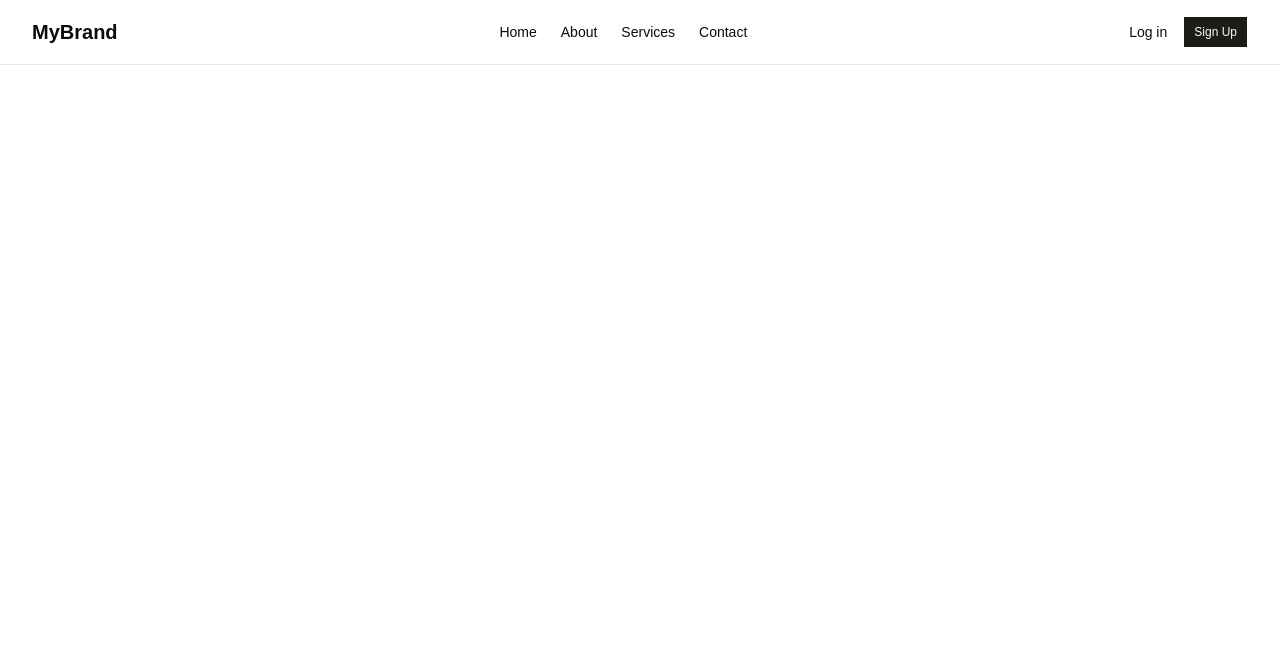
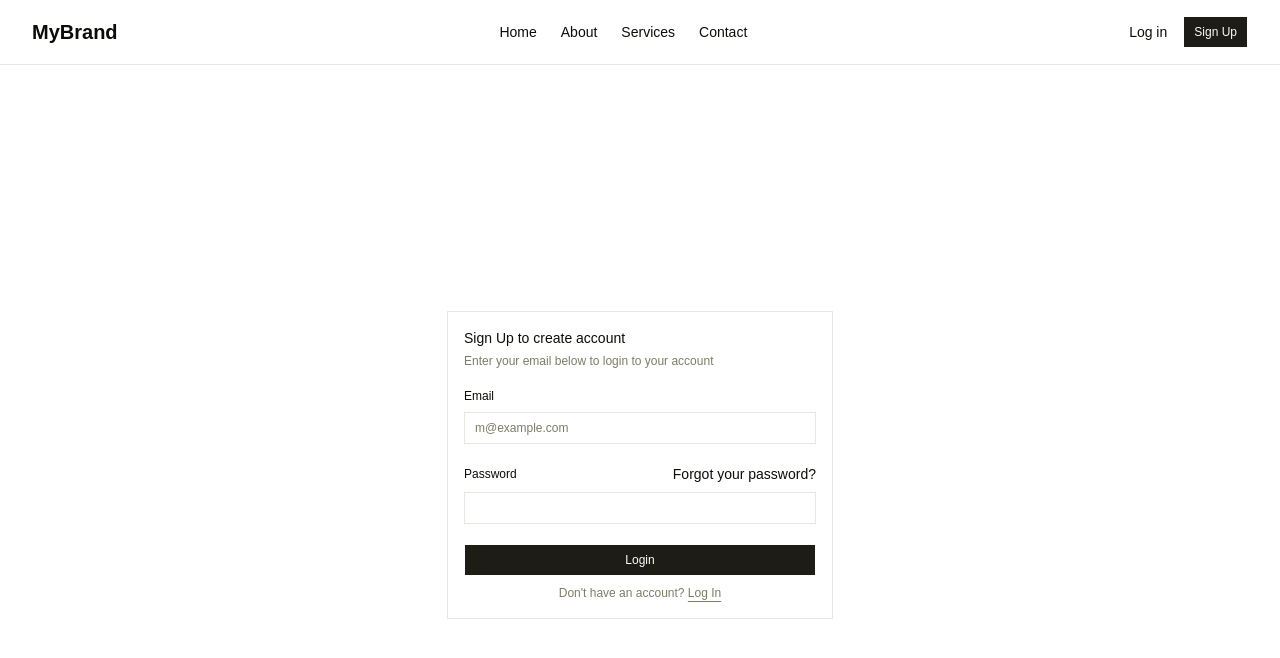
Before and after one commit to ValoraSheikh/Issue-Tracker-Frontend, a React (Vite) app: page /signup in a window 1280 px wide. Shown: the top 658 px of the page. Built offline with nearby package versions, Linux system fonts and the light colour scheme.

Commit message:
Add login and signup routes

```diff
--- a/src/App.tsx
+++ b/src/App.tsx
@@ -1,5 +1,7 @@
-import { BrowserRouter, Routes, Route } from 'react-router-dom';
-import Navbar from '../components/Navbar';
+import { BrowserRouter, Routes, Route } from "react-router-dom";
+import Navbar from "../components/Navbar";
+import SignUp from "./auth/sign-up";
+import Login from "./auth/login";
 
 function Home() {
   return <h1>Home Page</h1>;
@@ -10,23 +12,27 @@
 }
 
 function Contact() {
-  return <h1 className='bg-amber-400'>Contact Page</h1>;
+  return <h1 className="bg-amber-400">Contact Page</h1>;
 }
 
 function App() {
   return (
     <BrowserRouter>
       {/* Navigation */}
-      <Navbar />
+      <nav>
+        <Navbar />
+      </nav>
 
       {/* Routes */}
       <Routes>
         <Route path="/" element={<Home />} />
         <Route path="/about" element={<About />} />
         <Route path="/contact" element={<Contact />} />
+        <Route path="/signup" element={<SignUp />} />
+        <Route path="/login" element={<Login />} />
       </Routes>
     </BrowserRouter>
   );
 }
 
-export default App
+export default App;
```
